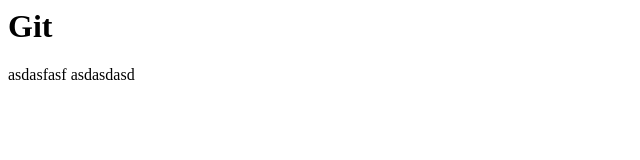
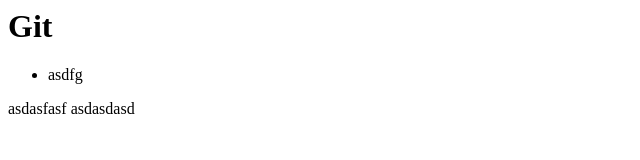
Before and after one commit to Arkkat/TestUpload, a plain HTML site: page index.html in a window 1280 px wide. Shown: the whole page, without its empty margins (0-640 px from the left). Drawn offline with Linux system fonts and the light colour scheme.

Commit message:
li added

```diff
--- a/index.html
+++ b/index.html
@@ -5,7 +5,7 @@
   <h1> Git </h1>
 </header>
     <ul>
-
+      <li> asdfg </li>
     </ul>
 </body>
 
```
